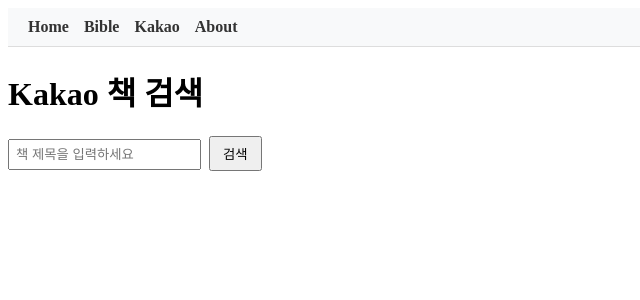
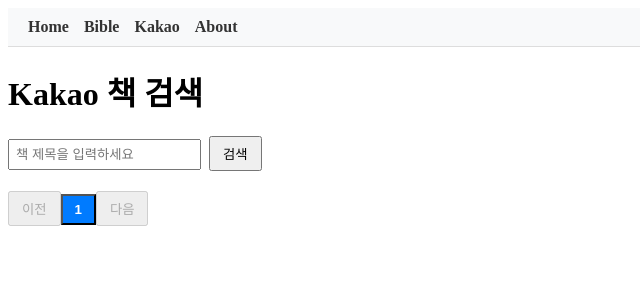
Before and after one commit to pidokige02/codehub, a Vue app in the folder vue_cli/: page /kakao/search/book in a window 1280 px wide. Shown: the top 300 px of the page, without its empty margins (0-640 px from the left). Built offline with nearby package versions, Linux system fonts and the light colour scheme.

Commit message:
pagination

```diff
--- a/vue_cli/src/views/KakaoSearchView.vue
+++ b/vue_cli/src/views/KakaoSearchView.vue
@@ -2,7 +2,7 @@
     <div>
       <h1>Kakao 책 검색</h1>
       <input v-model="query" type="text" placeholder="책 제목을 입력하세요" />
-      <button @click="searchBook">검색</button>
+      <button @click="goPage(1)">검색</button>
 
       <div id="bookdata">
         <p v-if="error">{{ error }}</p>
@@ -14,6 +14,33 @@
             <p>{{ book.contents }}</p>
             <p><a :href="book.url" target="_blank">자세히 보기</a></p>
           </div>
+        </div>
+
+        <!-- 페이지네이션 -->
+        <div class="pagination">
+          <!-- 이전 버튼 -->
+          <button :disabled="page === 1" @click="goPage(page - 1)">이전</button>
+
+          <!-- 첫 페이지 -->
+          <button v-if="startPage > 1" @click="goPage(1)">1</button>
+          <span v-if="startPage > 2">…</span>
+
+          <!-- 가운데 페이지들 -->
+          <button
+            v-for="p in visiblePages"
+            :key="p"
+            :class="{ active: p === page }"
+            @click="goPage(p)"
+          >
+            {{ p }}
+          </button>
+
+          <!-- 마지막 페이지 -->
+          <span v-if="endPage < maxPage - 1">…</span>
+          <button v-if="endPage < maxPage" @click="goPage(maxPage)">{{ maxPage }}</button>
+
+          <!-- 다음 버튼 -->
+          <button :disabled="page === maxPage" @click="goPage(page + 1)">다음</button>
         </div>
       </div>
     </div>
@@ -29,13 +56,35 @@
       return {
         query: '',
         books: [],   // 단일 객체 대신 배열
-        error: ''
+        error: '',
+        page: 1,          // 현재 페이지
+        pageSize: 10,     // 한 페이지당 결과 수
+        totalCount: 0,    // 총 결과 수
+        maxPage: 1        // 총 페이지 수
+      }
+    },
+    computed: {
+      startPage() {
+        const range = 5;
+        return Math.max(1, this.page - Math.floor(range / 2));
+      },
+      endPage() {
+        const range = 5;
+        return Math.min(this.maxPage, this.startPage + range - 1);
+      },
+      visiblePages() {
+        const pages = [];
+        for (let i = this.startPage; i <= this.endPage; i++) {
+          pages.push(i);
+        }
+        return pages;
       }
     },
     methods: {
-      async searchBook() {
+      async searchBook(page = 1) {
         this.error = ''
         this.books = []
+        this.page = page;
 
         if (!this.query) {
           this.error = '책 제목을 입력하세요.'
@@ -44,17 +93,25 @@
 
         try {
           const response = await axios.get('/kakao/api/book_search/', {
-            params: { query: this.query }
+            params: { query: this.query, page: this.page, size: this.pageSize }
           })
 
           if (response.data.documents.length === 0) {
             this.error = '검색 결과가 없습니다.'
           } else {
             this.books = response.data.documents
+            this.totalCount = response.data.meta.pageable_count || 0;
+            this.maxPage = Math.ceil(this.totalCount / this.pageSize);
+            console.log("jinha",this.totalCount, this.maxPage)
           }
         } catch (err) {
           this.error = '오류가 발생했습니다.'
           console.error(err)
+        }
+      },
+      goPage(p) {
+        if (typeof p === 'number' && p >= 1 && p <= this.maxPage) {
+          this.searchBook(p)
         }
       }
     }
@@ -72,7 +129,20 @@
   #bookdata {
     margin-top: 20px;
   }
+  .book-card {
+    margin-bottom: 20px;
+    border-bottom: 1px solid #ddd;
+    padding-bottom: 10px;
+  }
   img {
     max-width: 200px;
   }
+  .pagination {
+    margin-top: 20px;
+  }
+  button.active {
+  background-color: #007bff;
+  color: white;
+  font-weight: bold;
+  }
   </style>
```
